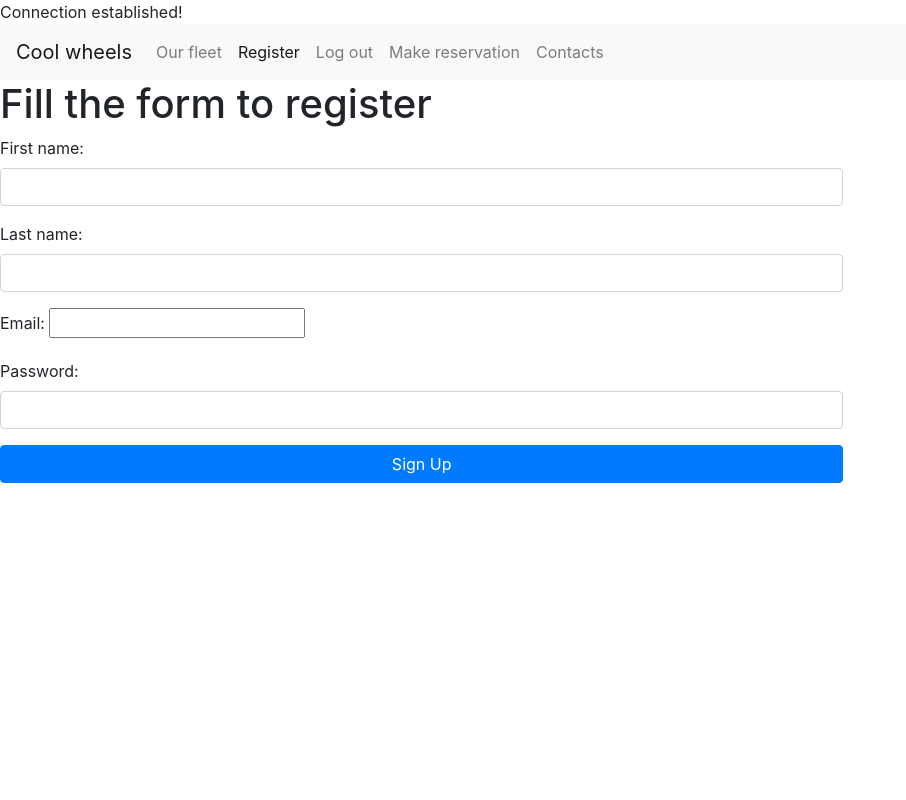
After one commit to IvanZet/FSWD40-PHP-Day03, a PHP site: page /register.php in a window 1280 px wide. The commit adds this page. Shown: the whole page, without its empty margins (0-906 px from the left). Run offline with PHP 8.4, Linux system fonts and the light colour scheme.

Commit message:
Adds registration

```diff
--- /dev/null
+++ b/challenge/dbconnect.php
@@ -0,0 +1,16 @@
+<?php
+
+define('DBHOST', 'localhost');
+define('DBUSER', 'root');
+define('DBPASS', '');
+define('DBNAME', 'cr09_ivan_zykov_carrental');
+
+$con = mysqli_connect(DBHOST, DBUSER, DBPASS, DBNAME);
+
+if(!$con) {
+	die("Connection failed: " . mysqli_error());
+} else {
+	echo "Connection established!";
+}
+
+ ?>
--- /dev/null
+++ b/challenge/register.php
@@ -0,0 +1,173 @@
+<?php
+
+ob_start();
+session_start();
+
+if (isset($_SESSION['user']) != "") {
+	header("Location: home"); //send a registered user to home.php
+}
+
+include_once('dbconnect.php');
+$error = false;
+if(isset($_POST['btn-signup'])) {
+
+	//Proceed with registration
+	$first_name = mysqli_real_escape_string($con, $_POST['first_name']);
+	$last_name = mysqli_real_escape_string($con, $_POST['last_name']);
+	$email = mysqli_real_escape_string($con, $_POST['email']);
+	$pass = mysqli_real_escape_string($con, $_POST['pass']);
+
+	//var_dump($pass);
+
+	//check first name
+	if (empty($first_name)) {
+	  $error = true;
+	  $nameError = "Please enter your full first name.";
+	 } else if (strlen($first_name) < 3) {
+	  $error = true;
+	  $nameError = "First name must have at least 3 characters.";
+	 } else if (!preg_match("/^[a-zA-Z ]+$/",$first_name)) {
+	  $error = true;
+	  $nameError = "First name must contain alphabets and space.";
+	 }
+
+	//check last name
+	if (empty($last_name)) {
+	  $error = true;
+	  $nameError = "Please enter your full last name.";
+	 } else if (strlen($last_name) < 3) {
+	  $error = true;
+	  $nameError = "Last name must have at least 3 characters.";
+	 } else if (!preg_match("/^[a-zA-Z ]+$/",$last_name)) {
+	  $error = true;
+	  $nameError = "Last name must contain alphabets and space.";
+	 }
+
+	//check email
+	if ( !filter_var($email,FILTER_VALIDATE_EMAIL) ) {
+	  $error = true;
+	  var_dump($error);
+	  $emailError = "Please enter valid email address.";
+	 } else {
+	  // check whether the email exist or not
+	  $query = "SELECT email FROM drivers WHERE email = '$email'";
+	  $result = mysqli_query($con, $query);
+	  //var_dump($result);
+	  $count = mysqli_num_rows($result);
+	  //var_dump($count);
+	  if($count != 0){
+	   $error = true;
+	   $emailError = "Provided Email is already in use.";
+	  }
+	 }
+
+	// password validation
+	 if (empty($pass)){
+	  $error = true;
+	  $passError = "Please enter password.";
+	 } else if(strlen($pass) < 6) {
+	  $error = true;
+	  $passError = "Password must have atleast 6 characters.";
+	 }
+
+	// password hashing for security
+	$password = hash('sha256', $pass);
+
+	/*if($error) {
+		echo $emailError;
+	}*/
+
+	if(!$error) {
+
+	$query = "INSERT INTO drivers (first_name, last_name, email, pass) VALUES('$first_name', '$last_name','$email','$pass')";
+	$res = mysqli_query($con, $query);
+
+	if ($res) {
+	   $errTyp = "success";
+	   $errMSG = "Successfully registered, you may login now";
+	   unset($first_name);
+	   unset($last_name);
+	   unset($email);
+	   unset($pass);
+	   //var_dump($errMSG);
+	  } else {
+	   $errTyp = "danger";
+	   $errMSG = "Something went wrong, try again later...";
+	   //var_dump($errMSG);
+	  }
+
+	}
+
+}
+
+?>
+
+<!DOCTYPE html>
+<html>
+<head>
+	<title>Cool wheels</title>
+	<link rel="stylesheet" href="https://stackpath.bootstrapcdn.com/bootstrap/4.1.1/css/bootstrap.min.css" integrity="sha384-WskhaSGFgHYWDcbwN70/dfYBj47jz9qbsMId/iRN3ewGhXQFZCSftd1LZCfmhktB" crossorigin="anonymous">
+	<script src="https://code.jquery.com/jquery-3.3.1.slim.min.js" integrity="sha384-q8i/X+965DzO0rT7abK41JStQIAqVgRVzpbzo5smXKp4YfRvH+8abtTE1Pi6jizo" crossorigin="anonymous"></script>
+	<script src="https://cdnjs.cloudflare.com/ajax/libs/popper.js/1.14.3/umd/popper.min.js" integrity="sha384-ZMP7rVo3mIykV+2+9J3UJ46jBk0WLaUAdn689aCwoqbBJiSnjAK/l8WvCWPIPm49" crossorigin="anonymous"></script>
+	<script src="https://stackpath.bootstrapcdn.com/bootstrap/4.1.1/js/bootstrap.min.js" integrity="sha384-smHYKdLADwkXOn1EmN1qk/HfnUcbVRZyYmZ4qpPea6sjB/pTJ0euyQp0Mk8ck+5T" crossorigin="anonymous"></script>
+</head>
+<body>
+	<header>
+		<nav class="navbar navbar-expand-lg navbar-light bg-light">
+		  <a class="navbar-brand" href="index.php">Cool wheels</a>
+		  <button class="navbar-toggler" type="button" data-toggle="collapse" data-target="#navbarText" aria-controls="navbarText" aria-expanded="false" aria-label="Toggle navigation">
+		    <span class="navbar-toggler-icon"></span>
+		  </button>
+		  <div class="collapse navbar-collapse" id="navbarText">
+		    <ul class="navbar-nav mr-auto">
+		      <li class="nav-item"> <!-- active class indicates the current page-->
+		        <a class="nav-link" href="fleet.php">Our fleet</a>
+		      </li>
+		      <li class="nav-item">
+		        <a class="nav-link active" href="register.php">Register</a>
+		      </li>
+		      <li class="nav-item">
+		        <a class="nav-link" href="logout.php">Log out</a>
+		      </li>
+		      <li class="nav-item">
+		        <a class="nav-link" href="reservation.php">Make reservation</a>
+		      </li>
+		      <li class="nav-item">
+		        <a class="nav-link" href="#">Contacts</a>
+		      </li>
+		    </ul>
+		  </div>
+		</nav>
+	</header>
+	<main>
+		<h1>Fill the form to register</h1>
+		<div class="row">
+		<div class="col-8 col-md-offset-2">
+		<form method="post" action="register.php" autocomplete="off">
+
+			<div class="form-group">
+				<label for="exampleFormControlInput1">First name:</label>
+				<input type="text" class="form-control" name="first_name"><!--id="exampleFormControlInput1"-->
+			</div>
+
+			<div class="form-group">
+				<label for="exampleFormControlInput1">Last name:</label>
+				<input type="text" class="form-control" name="last_name">
+			</div>
+
+			<div class="form-group">
+				<label for="exampleFormControlInput1">Email:</label>
+				<input name="email"> <!--id="datepicker-->
+			</div>
+
+			<div class="form-group">
+				<label for="exampleFormControlInput1">Password:</label>
+				<input class="form-control" name="pass">
+			</div>
+
+			<button type="submit" class="btn btn-block btn-primary" name="btn-signup">Sign Up</button>
+
+		</form>
+	</main>
+</body>
+</html>
```
Also changed, not shown: challenge/index.php (+8 -2 lines), 1 other file.
